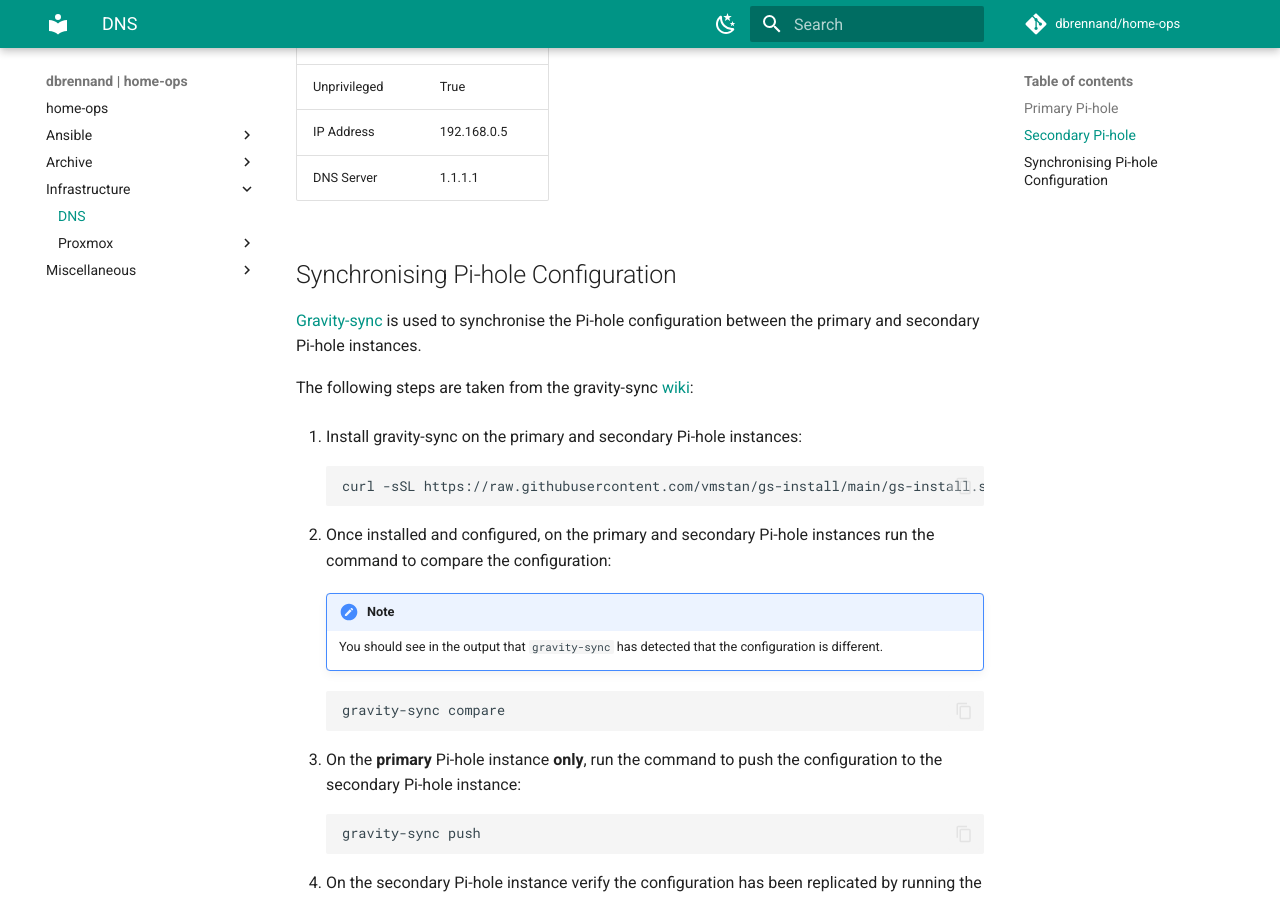
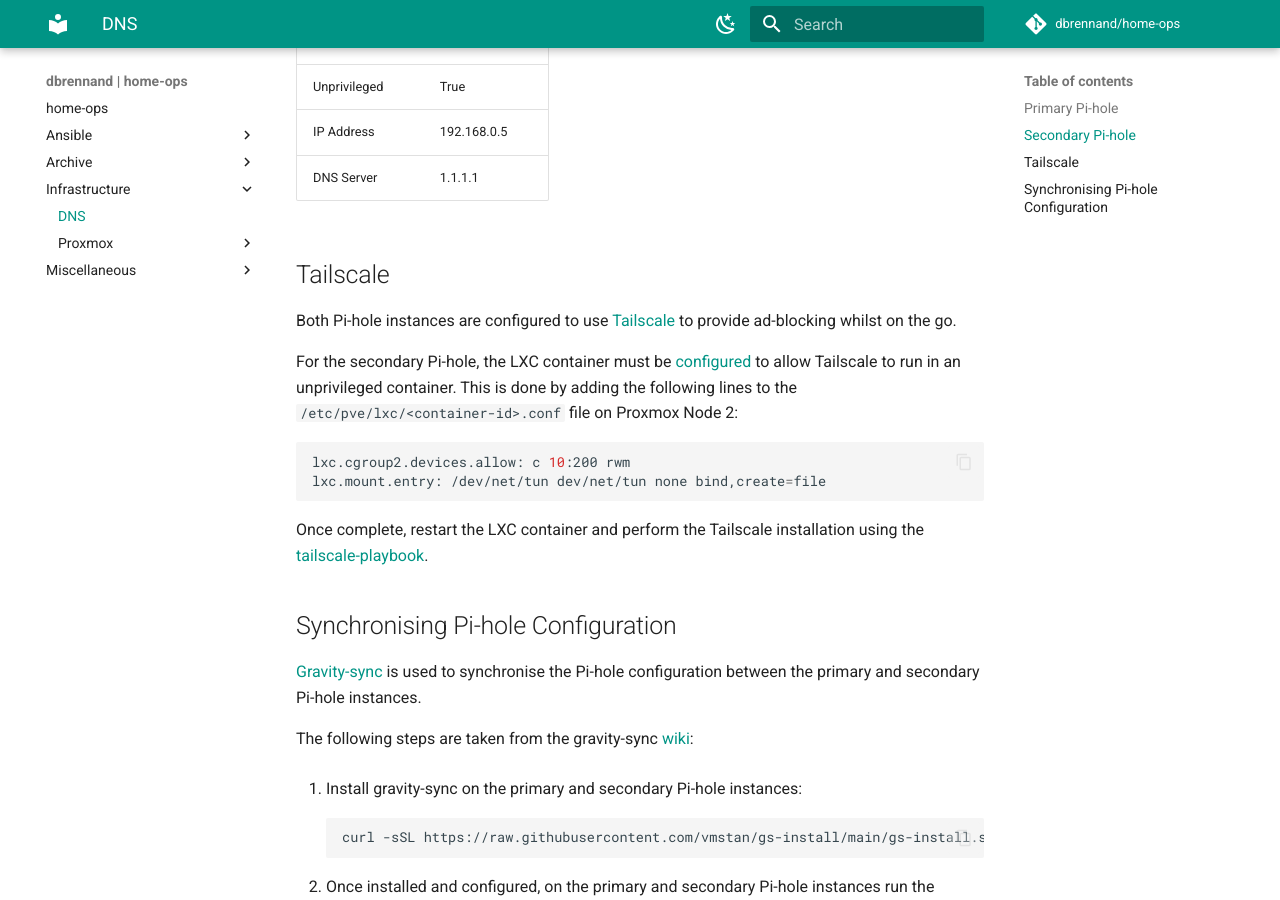
Before and after one commit to dbrennand/home-ops, an MkDocs documentation site: the page built from docs/infrastructure/DNS/index.md, in a window 1280 px wide and 900 px high, scrolled down 907 px. Built offline with MkDocs 1.6.1 and Material for MkDocs 9.7.7, drawn with Linux system fonts in a browser that asks for light colours; comment, search, counter and statistics services are not loaded.

Commit message:
docs: mention tailscale and LXC specific config

````diff
--- a/docs/infrastructure/DNS/index.md
+++ b/docs/infrastructure/DNS/index.md
@@ -28,6 +28,19 @@
 | Unprivileged      | True            |
 | IP Address        | 192.168.0.5     |
 | DNS Server        | 1.1.1.1         |
+
+## Tailscale
+
+Both Pi-hole instances are configured to use [Tailscale](https://tailscale.com/) to provide ad-blocking whilst on the go.
+
+For the secondary Pi-hole, the LXC container must be [configured](https://tailscale.com/kb/1130/lxc-unprivileged#instructions) to allow Tailscale to run in an unprivileged container. This is done by adding the following lines to the `/etc/pve/lxc/<container-id>.conf` file on Proxmox Node 2:
+
+```bash
+lxc.cgroup2.devices.allow: c 10:200 rwm
+lxc.mount.entry: /dev/net/tun dev/net/tun none bind,create=file
+```
+
+Once complete, restart the LXC container and perform the Tailscale installation using the [tailscale-playbook](https://github.com/dbrennand/home-ops/blob/dev/ansible/playbooks/tailscale-playbook.yml).
 
 ## Synchronising Pi-hole Configuration
 
````
